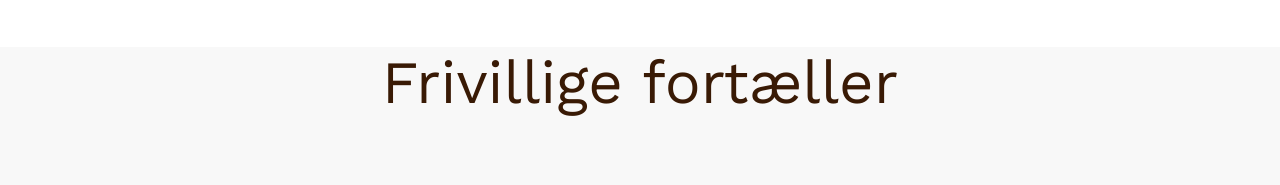
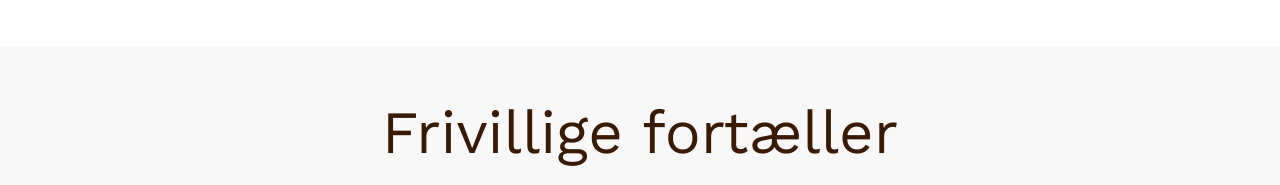
Before and after one commit to marthafallman/weshelter, an Astro site: page / in a window 1280 px wide. Shown: the part 6900-7085 px from the top of the page. Built offline with nearby package versions, Linux system fonts and the light colour scheme; Astro itself is replaced by a stand-in of ours.

Commit message:
adds margin and pading to citat

```diff
--- a/src/components/citat.astro
+++ b/src/components/citat.astro
@@ -34,4 +34,9 @@ import Citat_card from "./citat_card.astro";
     gap: 20px;
     padding: 20px;
   }
+
+  h2 {
+    padding-top: 50px;
+    margin-bottom: 0;
+  }
 </style>
```
